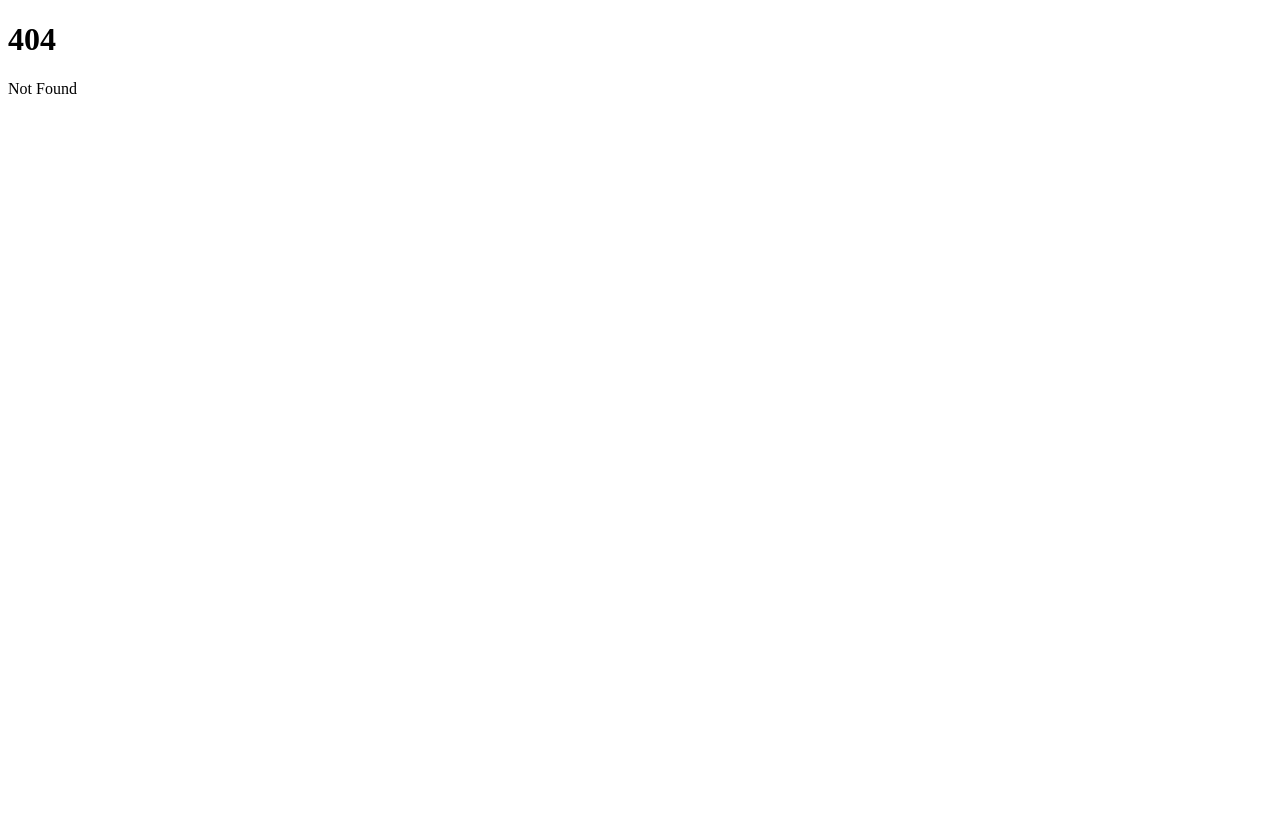
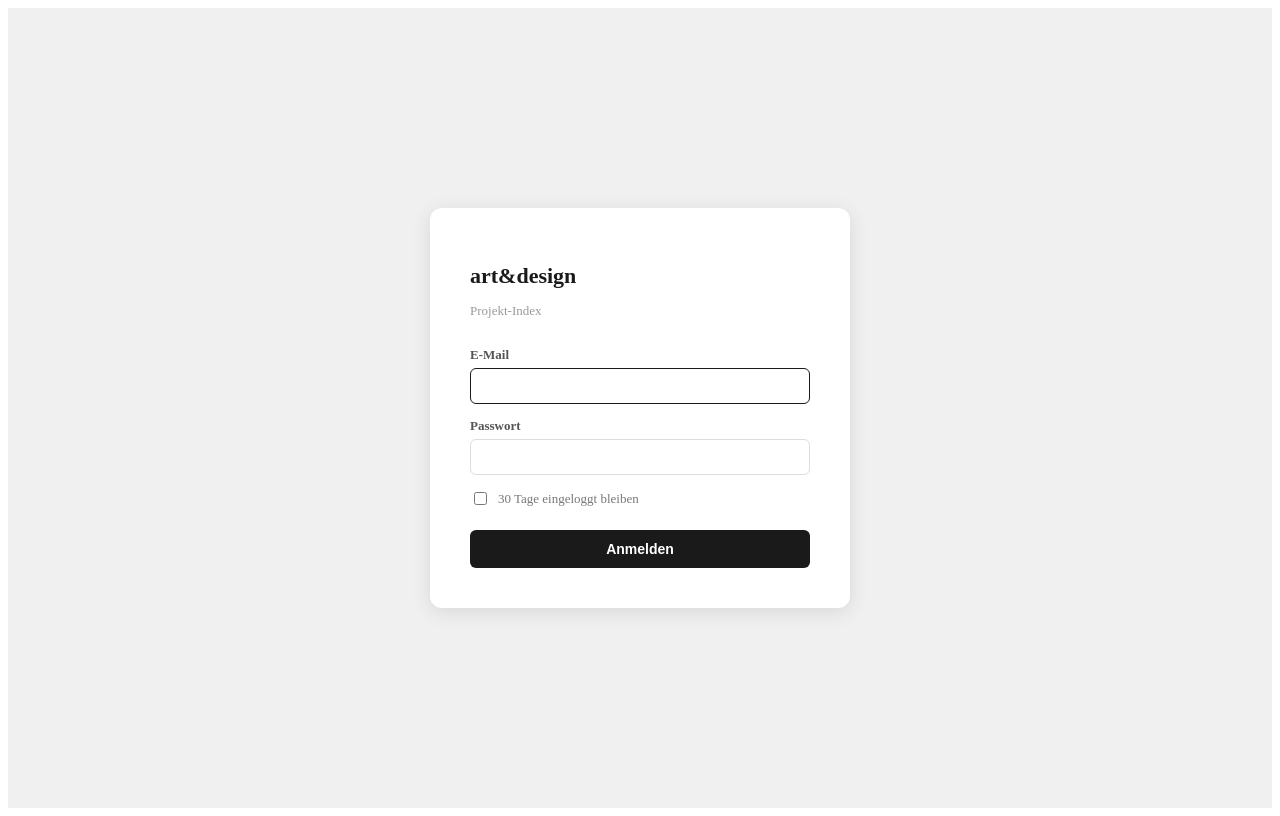
Before and after one commit to art-design-digital/lunahub, a SvelteKit app: page /login in a window 1280 px wide. Before the commit this address had no page. Built offline with nearby package versions, Linux system fonts and the light colour scheme.

Commit message:
feat: add auth guard, login page and logout

```diff
--- /dev/null
+++ b/src/hooks.server.ts
@@ -0,0 +1,21 @@
+// src/hooks.server.ts
+import type { Handle } from '@sveltejs/kit';
+import { redirect } from '@sveltejs/kit';
+import { getSessionUser } from '$lib/server/auth.js';
+
+export const handle: Handle = async ({ event, resolve }) => {
+  const user = getSessionUser(event);
+  event.locals.user = user;
+
+  const isLoginPage = event.url.pathname === '/login';
+
+  if (!user && !isLoginPage) {
+    redirect(302, '/login');
+  }
+
+  if (user && isLoginPage) {
+    redirect(302, '/');
+  }
+
+  return resolve(event);
+};
--- /dev/null
+++ b/src/routes/+layout.server.ts
@@ -0,0 +1,6 @@
+// src/routes/+layout.server.ts
+import type { LayoutServerLoad } from './$types';
+
+export const load: LayoutServerLoad = ({ locals }) => {
+  return { user: locals.user };
+};
--- /dev/null
+++ b/src/routes/login/+page.server.ts
@@ -0,0 +1,48 @@
+// src/routes/login/+page.server.ts
+import { fail, redirect } from '@sveltejs/kit';
+import type { Actions } from './$types';
+import { db } from '$lib/server/db.js';
+import { verifyPassword, createSession } from '$lib/server/auth.js';
+
+const MAX_ATTEMPTS = 5;
+const LOCK_MS = 15 * 60 * 1000;
+
+export const actions: Actions = {
+  default: async (event) => {
+    const data = await event.request.formData();
+    const email = String(data.get('email') ?? '').toLowerCase().trim();
+    const password = String(data.get('password') ?? '');
+    const remember = data.get('remember') === 'on';
+
+    if (!email || !password) {
+      return fail(400, { error: 'E-Mail und Passwort erforderlich' });
+    }
+
+    // Rate-Limit prüfen
+    const rl = db.getRateLimit(email);
+    if (rl && rl.locked_until > Date.now()) {
+      const minutes = Math.ceil((rl.locked_until - Date.now()) / 60_000);
+      return fail(429, { error: `Zu viele Versuche. Bitte ${minutes} Minute(n) warten.` });
+    }
+
+    const user = db.findUserByEmail(email);
+    if (!user) {
+      db.incrementRateLimit(email);
+      return fail(401, { error: 'E-Mail oder Passwort falsch' });
+    }
+
+    const valid = await verifyPassword(password, user.password_hash);
+    if (!valid) {
+      db.incrementRateLimit(email);
+      const rlAfter = db.getRateLimit(email);
+      if (rlAfter && rlAfter.attempts >= MAX_ATTEMPTS) {
+        db.lockRateLimit(email, Date.now() + LOCK_MS);
+      }
+      return fail(401, { error: 'E-Mail oder Passwort falsch' });
+    }
+
+    db.resetRateLimit(email);
+    createSession(event, user.id, remember);
+    redirect(302, '/');
+  }
+};
--- /dev/null
+++ b/src/routes/login/+page.svelte
@@ -0,0 +1,73 @@
+<!-- src/routes/login/+page.svelte -->
+<script lang="ts">
+  import type { ActionData } from './$types';
+  let { form }: { form: ActionData } = $props();
+</script>
+
+<svelte:head><title>Login — Fileorganizer</title></svelte:head>
+
+<div class="login-wrap">
+  <div class="login-box">
+    <h1>art&amp;design</h1>
+    <p class="subtitle">Projekt-Index</p>
+
+    <form method="POST">
+      {#if form?.error}
+        <div class="error">{form.error}</div>
+      {/if}
+
+      <label>
+        E-Mail
+        <input type="email" name="email" required autofocus
+          value={form?.email ?? ''} />
+      </label>
+
+      <label>
+        Passwort
+        <input type="password" name="password" required />
+      </label>
+
+      <label class="remember">
+        <input type="checkbox" name="remember" />
+        30 Tage eingeloggt bleiben
+      </label>
+
+      <button type="submit">Anmelden</button>
+    </form>
+  </div>
+</div>
+
+<style>
+  .login-wrap {
+    min-height: 100vh; display: flex;
+    align-items: center; justify-content: center;
+    background: #f0f0f0;
+  }
+  .login-box {
+    background: white; padding: 40px;
+    border-radius: 12px; width: 340px;
+    box-shadow: 0 4px 20px rgba(0,0,0,0.1);
+  }
+  h1 { font-size: 22px; font-weight: 700; color: #1a1a1a; }
+  .subtitle { font-size: 13px; color: #999; margin-bottom: 28px; }
+  label { display: flex; flex-direction: column; gap: 5px;
+    font-size: 13px; font-weight: 600; color: #555; margin-bottom: 14px; }
+  input[type=email], input[type=password] {
+    padding: 9px 12px; border: 1px solid #ddd; border-radius: 6px;
+    font-size: 14px; outline: none; transition: border-color 0.15s;
+  }
+  input:focus { border-color: #1a1a1a; }
+  .remember { flex-direction: row; align-items: center;
+    font-weight: 400; color: #777; gap: 8px; }
+  button {
+    width: 100%; padding: 11px; background: #1a1a1a; color: white;
+    border: none; border-radius: 6px; font-size: 14px;
+    font-weight: 600; cursor: pointer; margin-top: 8px;
+  }
+  button:hover { background: #333; }
+  .error {
+    background: #fef2f2; color: #c0392b;
+    padding: 10px 12px; border-radius: 6px;
+    font-size: 13px; margin-bottom: 16px;
+  }
+</style>
--- /dev/null
+++ b/src/routes/logout/+server.ts
@@ -0,0 +1,9 @@
+// src/routes/logout/+server.ts
+import { redirect } from '@sveltejs/kit';
+import type { RequestHandler } from './$types';
+import { destroySession } from '$lib/server/auth.js';
+
+export const POST: RequestHandler = (event) => {
+  destroySession(event);
+  redirect(302, '/login');
+};
```
Also changed, not shown: src/app.d.ts (+6 -10 lines).
